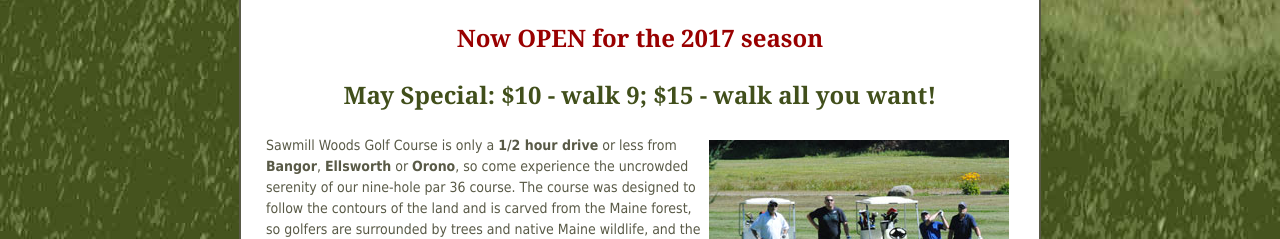
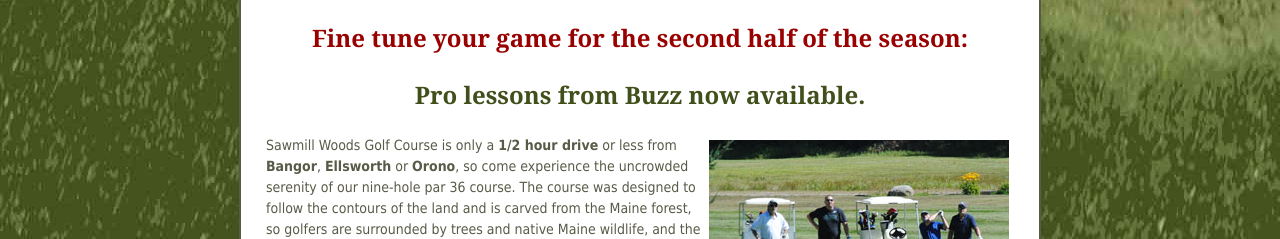
Before and after one commit to ReachMaine/SawMillWoods, a plain HTML site: page site/index.htm in a window 1280 px wide. Shown: the part 561-800 px from the top of the page. Drawn offline with Linux system fonts and the light colour scheme.

Commit message:
Updated top message

```diff
--- a/site/index.htm
+++ b/site/index.htm
@@ -42,8 +42,8 @@
 					<td style="border-style: solid; border-width: 1px">
 					<h1>
 					Welcome to Sawmill Woods Golf Course</h1>
-					<h3 style="font-size: 24px; color: #900; text-align: center;">Now OPEN for the 2017 season</h3>
-          <h3 style="font-size: 24px; text-align: center;">May Special: $10 - walk 9; $15 - walk all you want!</h3>
+					<h3 style="font-size: 24px; color: #900; text-align: center;">Fine tune your game for the second half of the season:</h3>
+          <h3 style="font-size: 24px; text-align: center;">Pro lessons from Buzz now available.</h3>
 				   	<p>
 					<img border="0" src="images/DSC_0087.jpg" width="300" height="200" align="right" hspace="5" vspace="5">Sawmill Woods Golf Course is only a <b>1/2 hour drive</b> or
 					less from <b>Bangor</b>, <b>Ellsworth</b> or <b>Orono</b>, so come experience the
```
